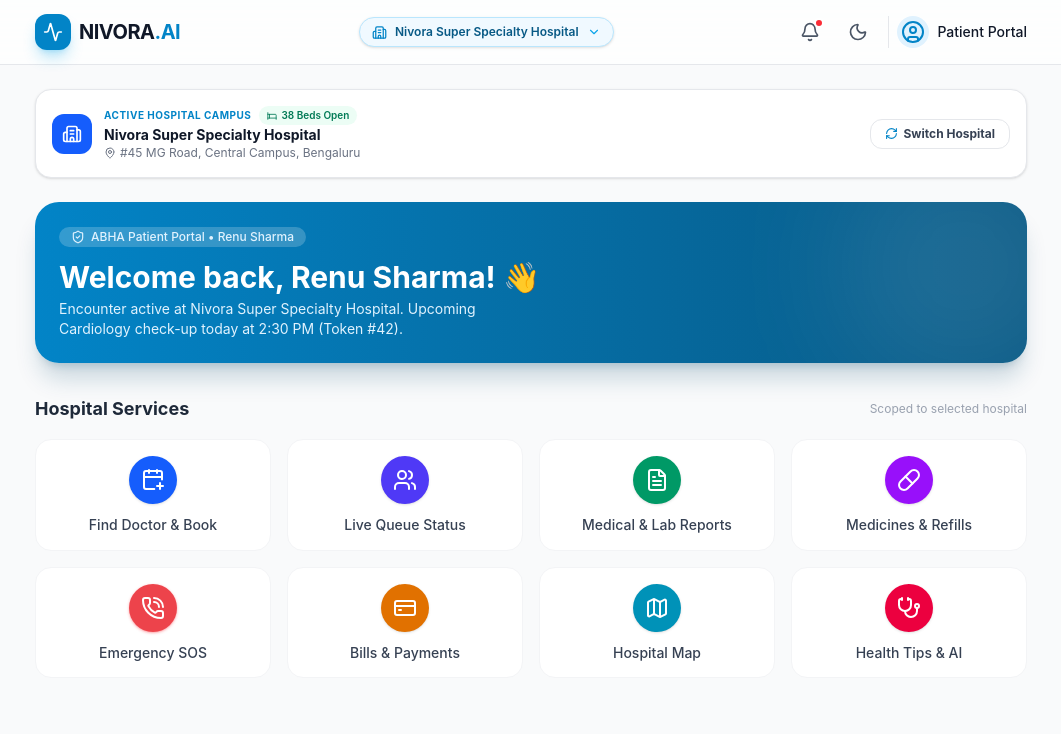
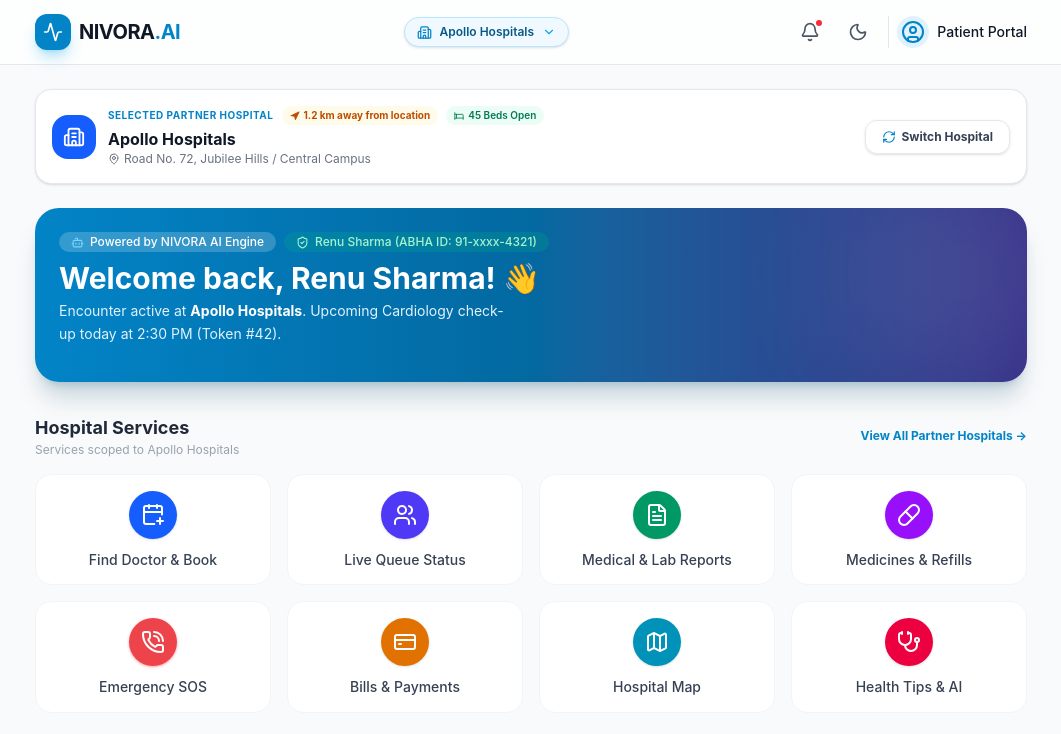
Before and after one commit to salunkhevijayasree/Nivora.ai-3, a React (Vite) app in the folder client/: page /patient in a window 1280 px wide. Shown: the top 734 px of the page, without its empty margins (109-1170 px from the left). Built offline with nearby package versions, Linux system fonts and the light colour scheme.

Commit message:
Update-partner-hospitals-to-Apollo-Yashoda-SevenHills-Care-Medicure-with-precise-location-distances

```diff
--- a/client/src/context/HospitalContext.tsx
+++ b/client/src/context/HospitalContext.tsx
@@ -21,105 +21,88 @@
 export const HOSPITALS: Hospital[] = [
   {
     id: 'hosp-1',
-    name: 'Nivora Super Specialty Hospital',
-    tagline: 'Central Multi-Specialty & Emergency Care',
-    city: 'Bengaluru',
-    address: '#45 MG Road, Central Campus, Bengaluru',
+    name: 'Apollo Hospitals',
+    tagline: 'Multi-Specialty, Super Speciality & Emergency Care',
+    city: 'Hyderabad / Bengaluru',
+    address: 'Road No. 72, Jubilee Hills / Central Campus',
     distanceKm: 1.2,
     rating: 4.9,
-    reviewsCount: 1420,
-    emergencyStatus: '24/7 Trauma Active',
-    availableBeds: 38,
-    totalBeds: 500,
-    specialties: ['Cardiology', 'Neurology', 'Orthopedics', 'Emergency', 'ICU'],
-    phone: '+91-80-1234-5678',
-    imageBg: 'from-blue-600 to-indigo-800',
+    reviewsCount: 1840,
+    emergencyStatus: '24/7 Trauma & ER Active',
+    availableBeds: 45,
+    totalBeds: 550,
+    specialties: ['Cardiology', 'Neurology', 'Oncology', 'Emergency', 'ICU'],
+    phone: '+91-40-2360-7777',
+    imageBg: 'from-blue-700 to-indigo-900',
     colorTheme: 'bg-blue-600'
   },
   {
     id: 'hosp-2',
-    name: 'Nivora Health City & Cardiac Center',
-    tagline: 'Advanced Heart, Vascular & Organ Transplant Unit',
-    city: 'Bengaluru',
-    address: 'ITPL Main Road, Whitefield, Bengaluru',
-    distanceKm: 4.5,
+    name: 'Yashoda Hospitals',
+    tagline: 'Advanced Heart, Neuro & Organ Transplant Institute',
+    city: 'Hyderabad',
+    address: 'Raj Bhavan Road, Somajiguda',
+    distanceKm: 2.5,
     rating: 4.8,
-    reviewsCount: 980,
+    reviewsCount: 1420,
     emergencyStatus: '24/7 Cardiac ER Active',
-    availableBeds: 24,
-    totalBeds: 350,
-    specialties: ['Cardiology', 'Cardiac Surgery', 'Vascular', 'ICU'],
-    phone: '+91-80-8888-1122',
-    imageBg: 'from-rose-600 to-red-800',
+    availableBeds: 32,
+    totalBeds: 450,
+    specialties: ['Neurology', 'Cardiology', 'Orthopedics', 'Gastroenterology', 'ICU'],
+    phone: '+91-40-4567-4567',
+    imageBg: 'from-rose-600 to-red-900',
     colorTheme: 'bg-rose-600'
   },
   {
     id: 'hosp-3',
-    name: "Nivora Medicare & Children's Hospital",
-    tagline: 'Pediatric Care, Neonatal ICU & Family Health',
-    city: 'Bengaluru',
-    address: '100ft Road, Indiranagar, Bengaluru',
-    distanceKm: 2.8,
-    rating: 4.9,
-    reviewsCount: 1150,
-    emergencyStatus: 'Pediatric ER Active',
-    availableBeds: 18,
-    totalBeds: 200,
-    specialties: ['Pediatrics', 'Neonatology', 'Obstetrics', 'Immunization'],
-    phone: '+91-80-7777-3344',
-    imageBg: 'from-emerald-600 to-teal-800',
+    name: 'SevenHills Hospital',
+    tagline: 'Multi-Specialty Healthcare & Pediatric Emergency Center',
+    city: 'Mumbai / Visakhapatnam',
+    address: 'SevenHills Health City, Marol / Rockdale Layout',
+    distanceKm: 3.8,
+    rating: 4.7,
+    reviewsCount: 960,
+    emergencyStatus: '24/7 Emergency & ICU Active',
+    availableBeds: 28,
+    totalBeds: 300,
+    specialties: ['Pediatrics', 'Obstetrics', 'General Surgery', 'ICU', 'Neonatology'],
+    phone: '+91-22-6767-6767',
+    imageBg: 'from-emerald-600 to-teal-900',
     colorTheme: 'bg-emerald-600'
   },
   {
     id: 'hosp-4',
-    name: 'Nivora Neuro & Ortho Institute',
-    tagline: 'Spine, Brain, Joint Replacement & Rehabilitation',
-    city: 'Bengaluru',
-    address: '80ft Road, Koramangala 4th Block, Bengaluru',
-    distanceKm: 3.1,
-    rating: 4.7,
-    reviewsCount: 840,
-    emergencyStatus: 'Spine & Trauma Center',
-    availableBeds: 15,
-    totalBeds: 250,
-    specialties: ['Neurology', 'Neurosurgery', 'Orthopedics', 'Physiotherapy'],
-    phone: '+91-80-6666-4455',
+    name: 'Care Hospitals',
+    tagline: 'Institute of Medical Sciences & Critical Care',
+    city: 'Hyderabad',
+    address: 'Road No. 1, Banjara Hills',
+    distanceKm: 4.6,
+    rating: 4.8,
+    reviewsCount: 1250,
+    emergencyStatus: '24/7 Critical ER Active',
+    availableBeds: 20,
+    totalBeds: 350,
+    specialties: ['Cardiology', 'Pulmonology', 'Nephrology', 'Dermatology', 'Urology'],
+    phone: '+91-40-3041-8888',
     imageBg: 'from-purple-600 to-indigo-900',
     colorTheme: 'bg-purple-600'
   },
   {
     id: 'hosp-5',
-    name: 'Nivora Oncology & Cancer Institute',
-    tagline: 'Comprehensive Cancer Diagnostics & Chemotherapy Care',
-    city: 'Bengaluru',
-    address: 'Electronic City Phase 1, Bengaluru',
-    distanceKm: 8.0,
+    name: 'Medicure Hospitals',
+    tagline: 'Super Specialty, Day Care Surgery & Trauma Center',
+    city: 'Hyderabad / Bengaluru',
+    address: 'Main Highway Road, Medicure Tower',
+    distanceKm: 5.9,
     rating: 4.9,
-    reviewsCount: 760,
-    emergencyStatus: 'Onco Emergency Ready',
-    availableBeds: 29,
-    totalBeds: 400,
-    specialties: ['Oncology', 'Hematology', 'Radiation', 'Robotic Surgery'],
-    phone: '+91-80-5555-6677',
-    imageBg: 'from-amber-600 to-orange-800',
+    reviewsCount: 890,
+    emergencyStatus: '24/7 Ambulance & ER Ready',
+    availableBeds: 18,
+    totalBeds: 220,
+    specialties: ['Emergency', 'Orthopedics', 'ENT', 'Ophthalmology', 'Day Care Surgery'],
+    phone: '+91-40-2222-9999',
+    imageBg: 'from-amber-600 to-orange-900',
     colorTheme: 'bg-amber-600'
-  },
-  {
-    id: 'hosp-6',
-    name: 'Apollo-Nivora Multi-Specialty Care',
-    tagline: 'Day Care Surgery, Gastro & Skin Care Hub',
-    city: 'Bengaluru',
-    address: '27th Main Road, HSR Layout, Bengaluru',
-    distanceKm: 5.2,
-    rating: 4.8,
-    reviewsCount: 620,
-    emergencyStatus: '24/7 Outpatient & ER',
-    availableBeds: 12,
-    totalBeds: 180,
-    specialties: ['Dermatology', 'Gastroenterology', 'ENT', 'Ophthalmology'],
-    phone: '+91-80-4444-8899',
-    imageBg: 'from-cyan-600 to-blue-800',
-    colorTheme: 'bg-cyan-600'
   }
 ];
 
@@ -132,7 +115,7 @@
 const HospitalContext = createContext<HospitalContextType | undefined>(undefined);
 
 export function HospitalProvider({ children }: { children: ReactNode }) {
-  // Default to first hospital (Nivora Super Specialty) if none selected
+  // Default to first partner hospital (Apollo Hospitals)
   const [selectedHospital, setSelectedHospital] = useState<Hospital | null>(HOSPITALS[0]);
 
   return (
--- a/client/src/pages/HospitalSelector.tsx
+++ b/client/src/pages/HospitalSelector.tsx
@@ -1,18 +1,19 @@
 import { useState } from 'react';
 import { useNavigate } from 'react-router-dom';
 import {
-  Building2,
   MapPin,
   Star,
   Search,
   PhoneCall,
   Bed,
   ChevronRight,
-  CheckCircle2
+  CheckCircle2,
+  Navigation,
+  Bot
 } from 'lucide-react';
 import { useHospital, type Hospital } from '../context/HospitalContext';
 
-const FILTER_TAGS = ['All', 'Cardiology', 'Pediatrics', 'Neurology', 'Orthopedics', 'Near Me (<3 km)', '24/7 ER Active'];
+const FILTER_TAGS = ['All', 'Near Me (<3 km)', 'Cardiology', 'Neurology', 'Pediatrics', '24/7 ER Active'];
 
 export default function HospitalSelector() {
   const navigate = useNavigate();
@@ -44,11 +45,11 @@
       <div className="bg-gradient-to-r from-hospital-700 via-hospital-800 to-indigo-900 rounded-3xl p-6 sm:p-8 text-white shadow-2xl relative overflow-hidden space-y-3">
         <div className="relative z-10">
           <div className="inline-flex items-center gap-2 bg-white/15 backdrop-blur-md text-white px-3.5 py-1 rounded-full text-xs font-semibold mb-2">
-            <Building2 size={14} /> Multi-Hospital Directory
+            <Bot size={14} className="text-hospital-300" /> NIVORA AI Smart Network
           </div>
-          <h1 className="text-2xl sm:text-4xl font-extrabold tracking-tight">Select a Hospital Campus</h1>
+          <h1 className="text-2xl sm:text-4xl font-extrabold tracking-tight">Select Partner Hospital</h1>
           <p className="text-hospital-100 max-w-xl text-xs sm:text-sm leading-relaxed">
-            Choose your preferred Nivora Healthcare hospital to access doctor appointments, live OPD queue tracking, lab reports, and pharmacy services.
+            NIVORA AI powers workflow automation across top partner hospital networks. Choose a hospital near your current location to book appointments, track live queue, and access medical records.
           </p>
         </div>
         <div className="absolute right-0 top-0 w-72 h-72 bg-white/10 rounded-full blur-3xl -mr-20 -mt-20 pointer-events-none"></div>
@@ -59,7 +60,7 @@
         <Search className="absolute left-4 top-1/2 -translate-y-1/2 text-gray-400" size={20} />
         <input
           type="text"
-          placeholder="Search hospital by name, area (e.g. Indiranagar, Whitefield), or specialty..."
+          placeholder="Search partner hospital (Apollo, Yashoda, SevenHills, Care, Medicure)..."
           value={search}
           onChange={(e) => setSearch(e.target.value)}
           className="w-full pl-11 pr-4 py-3.5 rounded-2xl border border-gray-200 dark:border-gray-700 bg-white dark:bg-gray-800 text-sm focus:ring-2 focus:ring-hospital-500 outline-none transition-all dark:text-white shadow-sm"
@@ -101,8 +102,9 @@
                 {/* Card Header Banner */}
                 <div className={`bg-gradient-to-r ${hosp.imageBg} p-5 text-white relative`}>
                   <div className="flex justify-between items-start mb-2">
-                    <span className="text-[11px] font-bold uppercase tracking-wider bg-white/20 backdrop-blur-md px-2.5 py-0.5 rounded-full">
-                      {hosp.city}
+                    {/* Distance Badge */}
+                    <span className="text-xs font-bold bg-white/20 backdrop-blur-md px-3 py-1 rounded-full flex items-center gap-1.5 border border-white/30">
+                      <Navigation size={12} className="text-amber-300 fill-amber-300" /> {hosp.distanceKm} km away from your location
                     </span>
                     <div className="flex items-center gap-1 bg-amber-400 text-gray-900 px-2.5 py-0.5 rounded-full text-xs font-black shadow-sm">
                       <Star size={13} className="fill-current" />
@@ -110,7 +112,7 @@
                     </div>
                   </div>
 
-                  <h3 className="text-xl font-bold tracking-tight text-white group-hover:translate-x-1 transition-transform">{hosp.name}</h3>
+                  <h3 className="text-xl font-bold tracking-tight text-white group-hover:translate-x-1 transition-transform mt-2">{hosp.name}</h3>
                   <p className="text-xs text-white/80 mt-1">{hosp.tagline}</p>
                 </div>
 
@@ -119,7 +121,7 @@
                   <div className="space-y-1.5 text-gray-600 dark:text-gray-300">
                     <p className="flex items-start gap-2">
                       <MapPin size={16} className="text-hospital-600 dark:text-hospital-400 shrink-0 mt-0.5" />
-                      <span>{hosp.address} • <strong className="text-gray-900 dark:text-white font-semibold">{hosp.distanceKm} km away</strong></span>
+                      <span className="font-medium">{hosp.address}</span>
                     </p>
                     <p className="flex items-center gap-2">
                       <PhoneCall size={16} className="text-emerald-500 shrink-0" />
@@ -130,7 +132,7 @@
                   {/* Bed & ICU Status */}
                   <div className="bg-gray-50 dark:bg-gray-900/60 p-3 rounded-2xl border border-gray-100 dark:border-gray-700/60 flex items-center justify-between">
                     <span className="flex items-center gap-2 font-medium text-gray-700 dark:text-gray-300">
-                      <Bed size={16} className="text-hospital-600" /> Available Beds
+                      <Bed size={16} className="text-hospital-600" /> Live ICU & Bed Status
                     </span>
                     <span className="font-bold text-emerald-600 dark:text-emerald-400 bg-emerald-50 dark:bg-emerald-900/30 px-2.5 py-1 rounded-full text-xs border border-emerald-200 dark:border-emerald-800">
                       {hosp.availableBeds} / {hosp.totalBeds} Beds Open
@@ -139,7 +141,7 @@
 
                   {/* Specialties Pills */}
                   <div>
-                    <span className="text-[11px] font-bold text-gray-400 block mb-1.5 uppercase tracking-wider">Key Departments</span>
+                    <span className="text-[11px] font-bold text-gray-400 block mb-1.5 uppercase tracking-wider">Departments & Specialties</span>
                     <div className="flex flex-wrap gap-1.5">
                       {hosp.specialties.map(spec => (
                         <span key={spec} className="px-2.5 py-1 rounded-lg bg-gray-100 dark:bg-gray-700 text-gray-700 dark:text-gray-300 text-[11px] font-medium">
--- a/client/src/pages/PatientHome.tsx
+++ b/client/src/pages/PatientHome.tsx
@@ -12,7 +12,9 @@
   MapPin,
   RefreshCw,
   ShieldCheck,
-  Bed
+  Bed,
+  Navigation,
+  Bot
 } from 'lucide-react';
 import clsx from 'clsx';
 import { useHospital } from '../context/HospitalContext';
@@ -39,17 +41,20 @@
       {selectedHospital ? (
         <div className="bg-white dark:bg-gray-800 border border-gray-200 dark:border-gray-700 rounded-2xl p-4 shadow-sm flex flex-col sm:flex-row items-start sm:items-center justify-between gap-3">
           <div className="flex items-center gap-3">
-            <div className={`w-10 h-10 rounded-xl flex items-center justify-center text-white shrink-0 ${selectedHospital.colorTheme}`}>
-              <Building2 size={20} />
+            <div className={`w-11 h-11 rounded-2xl flex items-center justify-center text-white shrink-0 ${selectedHospital.colorTheme}`}>
+              <Building2 size={22} />
             </div>
             <div>
-              <div className="flex items-center gap-2">
-                <span className="text-[10px] uppercase font-bold tracking-wider text-hospital-600 dark:text-hospital-400">Active Hospital Campus</span>
+              <div className="flex flex-wrap items-center gap-2">
+                <span className="text-[10px] uppercase font-bold tracking-wider text-hospital-600 dark:text-hospital-400">Selected Partner Hospital</span>
+                <span className="text-[10px] font-bold bg-amber-50 text-amber-700 dark:bg-amber-900/30 dark:text-amber-300 px-2 py-0.5 rounded-full flex items-center gap-1">
+                  <Navigation size={10} className="fill-current" /> {selectedHospital.distanceKm} km away from location
+                </span>
                 <span className="text-[10px] font-semibold bg-emerald-50 text-emerald-700 dark:bg-emerald-900/30 dark:text-emerald-400 px-2 py-0.5 rounded-full flex items-center gap-1">
                   <Bed size={10} /> {selectedHospital.availableBeds} Beds Open
                 </span>
               </div>
-              <h2 className="font-bold text-gray-900 dark:text-white text-sm">{selectedHospital.name}</h2>
+              <h2 className="font-bold text-gray-900 dark:text-white text-base mt-0.5">{selectedHospital.name}</h2>
               <p className="text-xs text-gray-500 flex items-center gap-1">
                 <MapPin size={12}/> {selectedHospital.address}
               </p>
@@ -58,36 +63,50 @@
 
           <button
             onClick={() => navigate('/patient/hospitals')}
-            className="px-3.5 py-1.5 rounded-xl border border-gray-200 dark:border-gray-700 hover:bg-gray-50 dark:hover:bg-gray-700 text-xs font-bold text-gray-700 dark:text-gray-200 flex items-center gap-1.5 transition-all w-full sm:w-auto justify-center shrink-0"
+            className="px-4 py-2 rounded-xl border border-gray-200 dark:border-gray-700 hover:bg-gray-50 dark:hover:bg-gray-700 text-xs font-bold text-gray-700 dark:text-gray-200 flex items-center gap-1.5 transition-all w-full sm:w-auto justify-center shrink-0 shadow-sm"
           >
-            <RefreshCw size={13} className="text-hospital-600" /> Switch Hospital
+            <RefreshCw size={14} className="text-hospital-600" /> Switch Hospital
           </button>
         </div>
       ) : (
         <div className="bg-amber-50 dark:bg-amber-900/20 border border-amber-200 dark:border-amber-800 p-4 rounded-2xl flex items-center justify-between">
-          <span className="text-xs text-amber-800 dark:text-amber-300 font-medium">No hospital campus selected. Please select a hospital to view doctors & live queue.</span>
+          <span className="text-xs text-amber-800 dark:text-amber-300 font-medium">No partner hospital selected. Please select a hospital to view doctors & live queue.</span>
           <button onClick={() => navigate('/patient/hospitals')} className="bg-amber-600 text-white px-3 py-1.5 rounded-xl text-xs font-bold">Select Hospital</button>
         </div>
       )}
 
       {/* Welcome Banner */}
-      <div className="bg-gradient-to-r from-hospital-600 to-hospital-800 rounded-3xl p-6 text-white shadow-xl shadow-hospital-900/20 relative overflow-hidden">
+      <div className="bg-gradient-to-r from-hospital-600 via-hospital-700 to-indigo-900 rounded-3xl p-6 text-white shadow-xl shadow-hospital-900/20 relative overflow-hidden space-y-3">
         <div className="relative z-10">
-          <div className="inline-flex items-center gap-1.5 bg-white/20 backdrop-blur-md px-3 py-0.5 rounded-full text-xs font-medium mb-3 text-hospital-100">
-            <ShieldCheck size={14} /> ABHA Patient Portal • Renu Sharma
+          <div className="flex flex-wrap items-center gap-2 mb-2">
+            <span className="inline-flex items-center gap-1.5 bg-white/20 backdrop-blur-md px-3 py-0.5 rounded-full text-xs font-medium text-white">
+              <Bot size={13} className="text-hospital-300" /> Powered by NIVORA AI Engine
+            </span>
+            <span className="inline-flex items-center gap-1.5 bg-emerald-500/20 backdrop-blur-md px-3 py-0.5 rounded-full text-xs font-medium text-emerald-200">
+              <ShieldCheck size={13} /> Renu Sharma (ABHA ID: 91-xxxx-4321)
+            </span>
           </div>
+
           <h1 className="text-2xl md:text-3xl font-bold mb-1">Welcome back, Renu Sharma! 👋</h1>
-          <p className="text-hospital-100 max-w-md text-xs sm:text-sm">
-            Encounter active at {selectedHospital ? selectedHospital.name : 'Nivora Super Specialty'}. Upcoming Cardiology check-up today at 2:30 PM (Token #42).
+          <p className="text-hospital-100 max-w-md text-xs sm:text-sm leading-relaxed">
+            Encounter active at <strong className="text-white font-bold">{selectedHospital ? selectedHospital.name : 'Apollo Hospitals'}</strong>. Upcoming Cardiology check-up today at 2:30 PM (Token #42).
           </p>
         </div>
         <div className="absolute right-0 top-0 w-64 h-64 bg-white/10 rounded-full blur-3xl -mr-16 -mt-16 pointer-events-none"></div>
       </div>
 
-      {/* Quick Action Grid */}
+      {/* Quick Action Grid Header */}
       <div className="flex items-center justify-between mt-8 mb-4">
-        <h2 className="text-lg font-bold text-gray-800 dark:text-gray-100">Hospital Services</h2>
-        <span className="text-xs text-gray-400">Scoped to selected hospital</span>
+        <div>
+          <h2 className="text-lg font-bold text-gray-800 dark:text-gray-100">Hospital Services</h2>
+          <p className="text-xs text-gray-400">Services scoped to {selectedHospital ? selectedHospital.name : 'selected hospital'}</p>
+        </div>
+        <button
+          onClick={() => navigate('/patient/hospitals')}
+          className="text-xs text-hospital-600 font-bold hover:underline"
+        >
+          View All Partner Hospitals &rarr;
+        </button>
       </div>
 
       <div className="grid grid-cols-2 md:grid-cols-4 lg:grid-cols-4 gap-3 md:gap-4">
```
